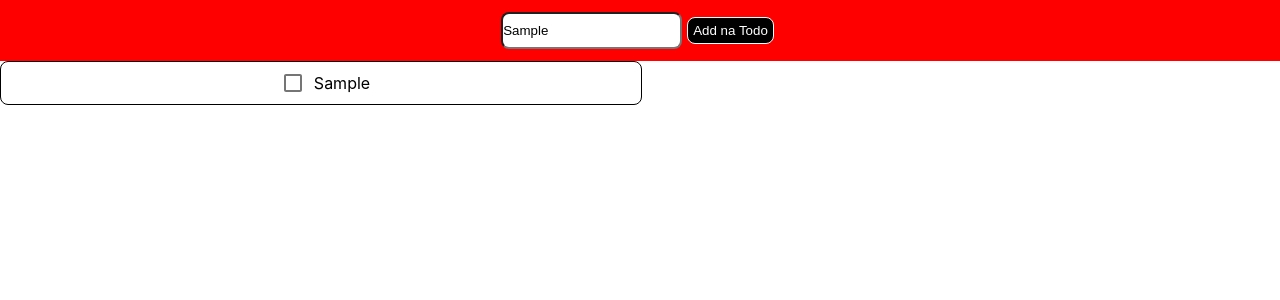
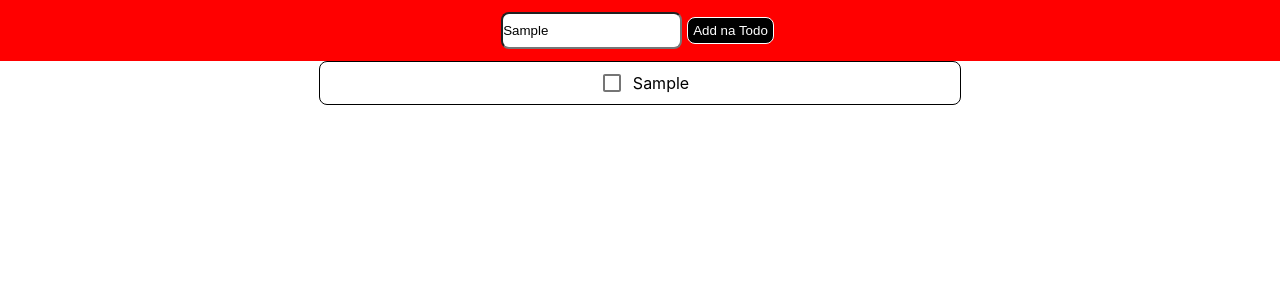
Before and after one commit to juliofilizzola/Project-to-do-list, a React (Create React App) app in the folder todolist/: page / in a window 1280 px wide. Both pictures are taken after typing "Sample" into the empty fields and a click on the button "Add na Todo". Shown: the top 300 px of the page. Built offline with nearby package versions, Linux system fonts and the light colour scheme.

Commit message:
estilizando.

```diff
--- a/todolist/src/style/tudoItem.css
+++ b/todolist/src/style/tudoItem.css
@@ -7,3 +7,8 @@
   align-items: center;
   border: solid 1px #000;
 }
+
+.todoList {
+  display: flex;
+  justify-content: center;
+}
```
